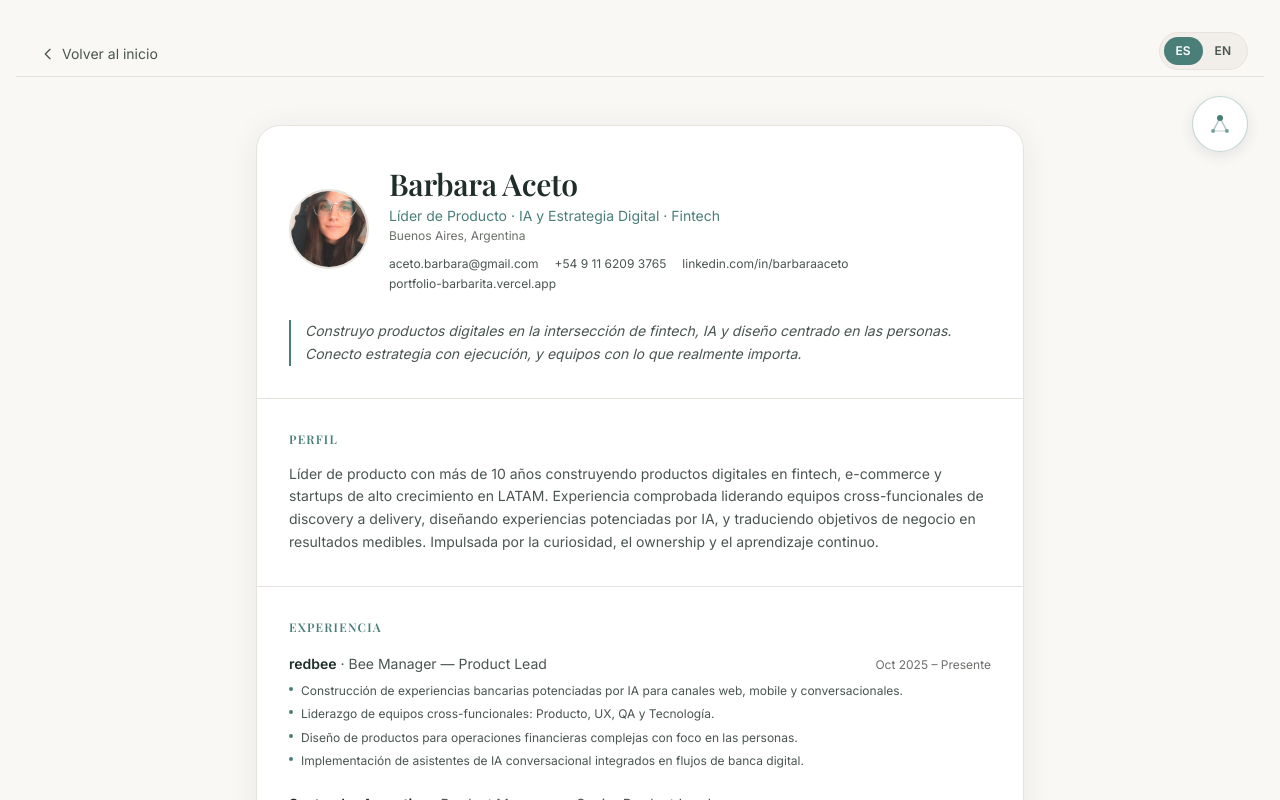
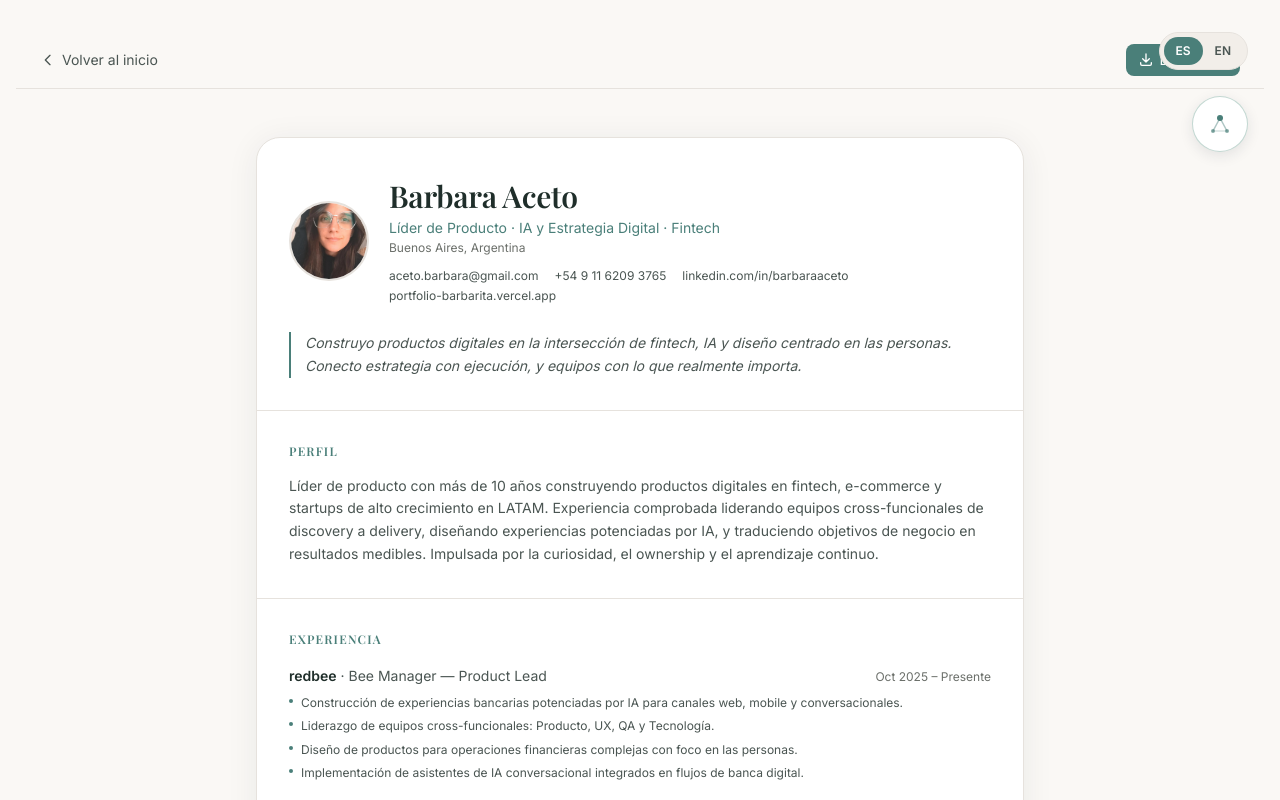
Before and after one commit to barbaritaaceto/Portfolio_Barbarita, a React (Vite) app: page /one-sheet in a window 1280 px wide. Shown: the top 800 px of the page. Built offline with nearby package versions, Linux system fonts and the light colour scheme.

Commit message:
feat: add print/download button to OneSheet action bar

```diff
--- a/src/pages/OneSheet.tsx
+++ b/src/pages/OneSheet.tsx
@@ -214,7 +214,7 @@ export default function OneSheet() {
 
       {/* Action bar — always visible, hidden on print */}
       <div
-        className="one-sheet-actionbar sticky top-0 z-40 flex items-center gap-3 px-6 py-3"
+        className="one-sheet-actionbar sticky top-0 z-40 flex items-center justify-between gap-3 px-6 py-3"
         style={{ backgroundColor: 'var(--bg)', borderBottom: '1px solid var(--border-base)' }}
       >
         <Link
@@ -227,6 +227,16 @@ export default function OneSheet() {
           </svg>
           {c.backHome}
         </Link>
+        <button
+          onClick={() => window.print()}
+          className="inline-flex items-center gap-1.5 text-sm font-medium px-3 py-1.5 rounded-lg transition-colors"
+          style={{ backgroundColor: 'var(--accent-primary)', color: '#fff' }}
+        >
+          <svg className="w-4 h-4" fill="none" stroke="currentColor" viewBox="0 0 24 24">
+            <path strokeLinecap="round" strokeLinejoin="round" strokeWidth={2} d="M4 16v2a2 2 0 002 2h12a2 2 0 002-2v-2M7 10l5 5 5-5M12 15V3" />
+          </svg>
+          {c.printBtn}
+        </button>
       </div>
 
       <div className="one-sheet-wrap w-full min-h-screen px-4 py-8 md:py-12" style={{ backgroundColor: 'var(--bg)' }}>
```
